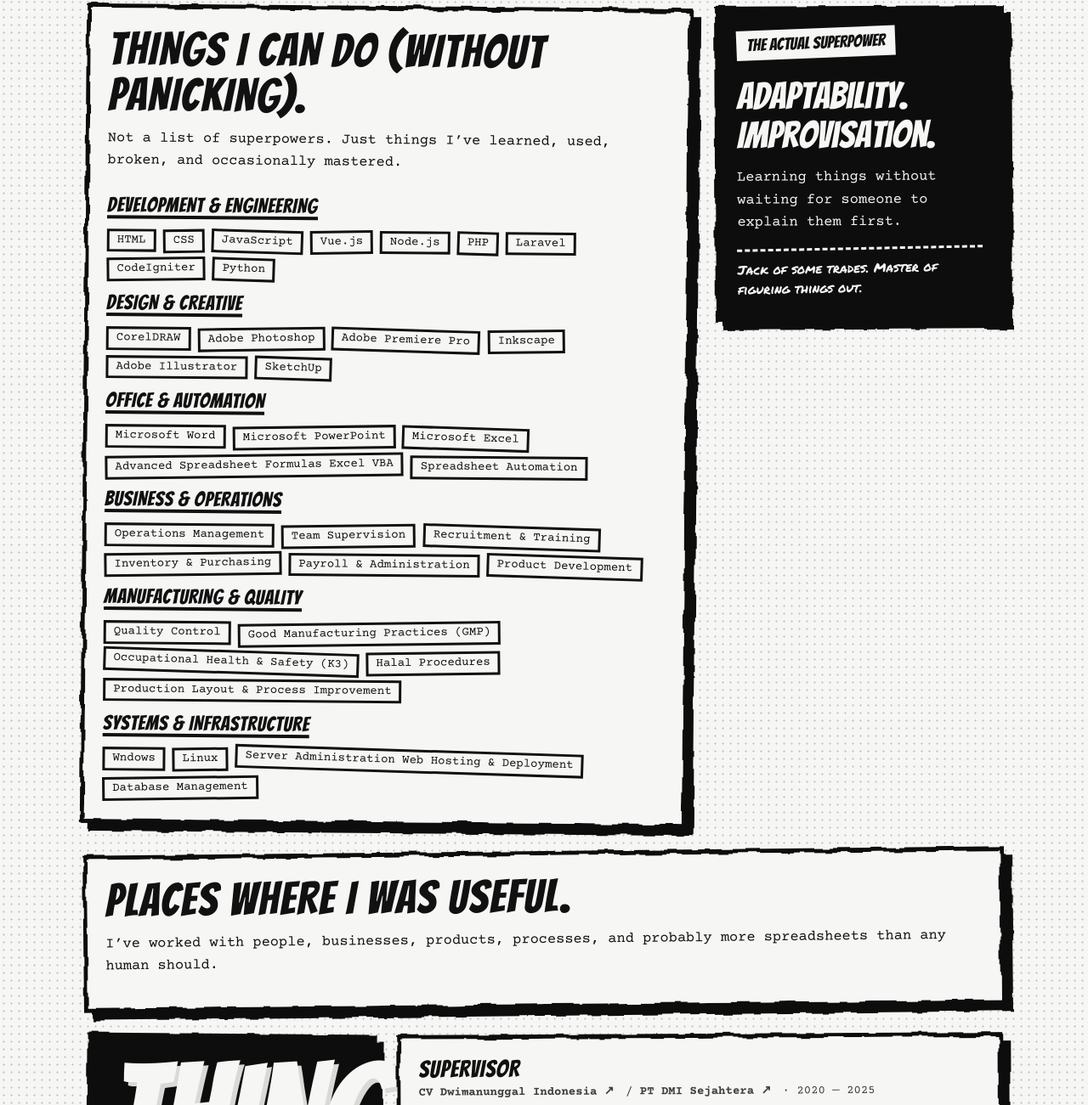
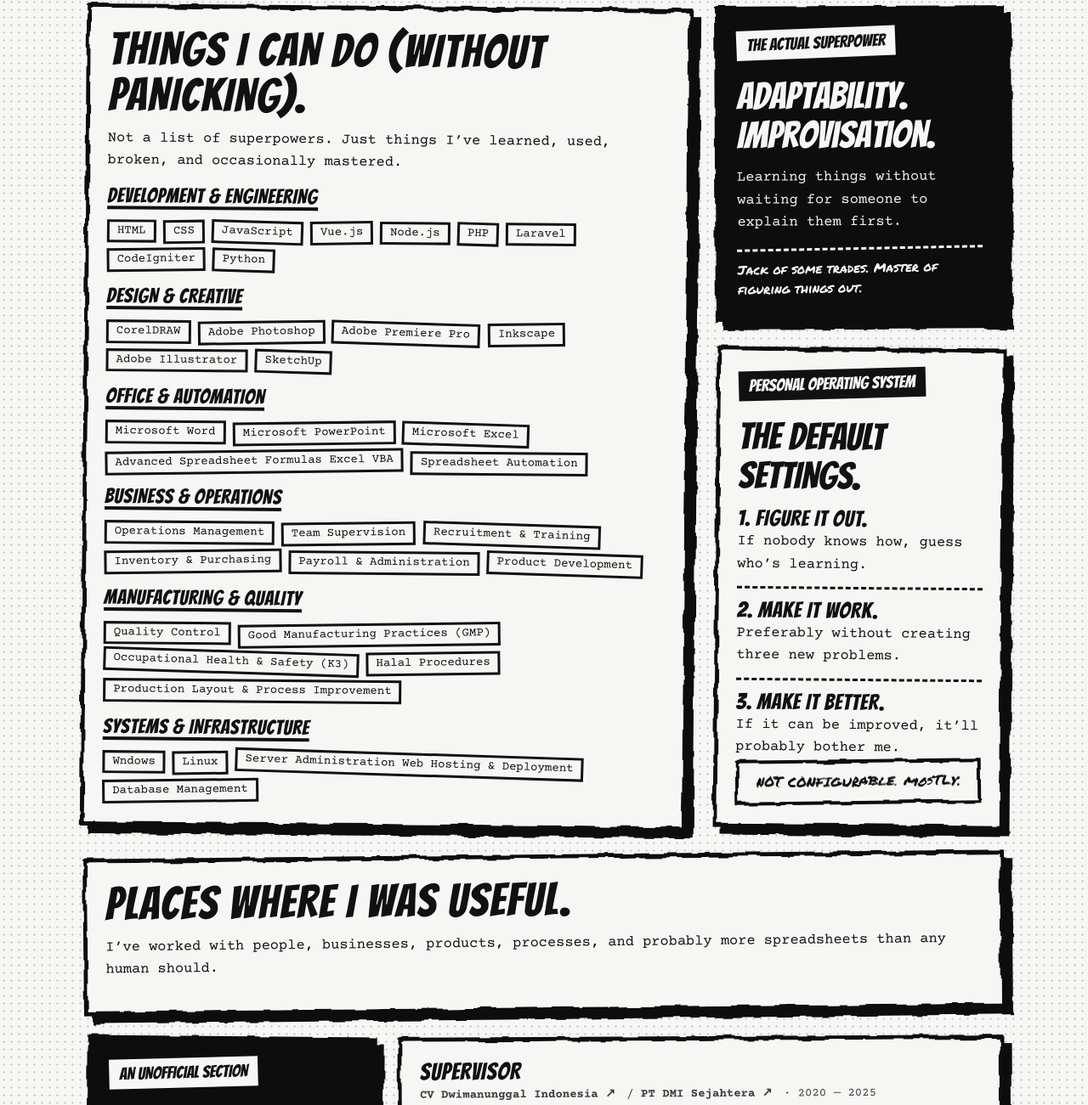
Before and after one commit to rezaction/rezaction-personal-portofolio, a plain HTML site: page index.html in a window 1280 px wide. Shown: the part 1577-2878 px from the top of the page at 85% size. Drawn offline with nearby package versions, Linux system fonts and the light colour scheme.

Commit message:
Revert "Fix website and admin theme"
This reverts commit 56dd11f06db98762344821ad195b20aadc32f070.

```diff
--- a/index.html
+++ b/index.html
@@ -68,6 +68,21 @@ a:focus-visible,.foot:focus-visible{outline:3px dashed var(--ink);outline-offset
 a.lk{color:inherit;text-decoration:none;font-weight:700;padding:0 5px;margin-left:-5px}a.lk:hover,a.lk:focus-visible{background:var(--ink);color:var(--paper)}h3 a.lk{font-weight:inherit}a.lk.ext::after{content:" ↗"}
 .btn.sm{font-size:18px;padding:4px 14px;margin-top:14px}
 .big2{font-family:Bangers,sans-serif;font-size:clamp(30px,5vw,44px);line-height:1.05;margin:8px 0 14px}
+.xcol{display:grid;grid-template-columns:repeat(2,1fr);grid-template-rows:1fr;gap:30px;align-self:stretch}
+.xf{grid-column:1/-1}
+.xb{display:flex;flex-direction:column}.xb .note{margin-top:auto}.xb ul{margin-bottom:16px}
+.sk{display:flex;flex-direction:column}
+.sk h3{margin-top:auto;align-self:flex-start}
+.sk .chips{margin-bottom:14px}.sk .chips:last-child{margin-bottom:0}
+.sidecol{display:flex;flex-direction:column;gap:30px;align-self:stretch}
+.sidecol>.box:last-child{flex:1;display:flex;flex-direction:column}
+.sidecol>.box:last-child .tag{align-self:flex-start}
+.sidecol>.box:last-child .osnote{margin-top:auto}
+.osi:last-of-type{margin-bottom:20px}
+.osi h3{font-size:26px;margin:0 0 2px}.osi p{margin:0}
+.osi+.osi{border-top:3px dashed var(--ink);padding-top:12px;margin-top:12px}
+.osnote{position:relative;font-family:'Permanent Marker',cursive;font-size:16px;text-align:center;border:4px solid var(--ink);padding:10px 12px;margin-top:20px;transform:rotate(-1.2deg);filter:url(#rough)}
+.punch{font-family:'Permanent Marker',cursive;font-size:20px;line-height:1.25;border-top:3px dashed var(--paper);padding-top:12px;margin:auto 0 0;transform:rotate(-.8deg)}
 /* footer */
 .foot{text-align:center;cursor:pointer;user-select:none;-webkit-tap-highlight-color:transparent;padding:46px 20px}
 .foot h2{font-size:clamp(40px,8vw,84px)}
@@ -85,6 +100,7 @@ a.lk{color:inherit;text-decoration:none;font-weight:700;padding:0 5px;margin-lef
 .eimg{display:block;flex:none;width:var(--ew);height:auto;margin-left:12%;transform:translateY(105%);transition:transform 1.3s cubic-bezier(.2,.8,.2,1) .25s}
 .egg.on .eimg{transform:none}
 @media(max-width:780px){
+ .xcol{grid-template-columns:1fr;grid-template-rows:none}
  body{font-size:16px}.grid{gap:26px;grid-template-columns:1fr}.nowgrid{grid-template-columns:1fr;gap:16px}.tag.corner{right:-4px;top:-14px}.s2,.s3,.s4,.s6{grid-column:1}
  .hero{grid-template-columns:1fr}.portrait{order:-1}.t1,.t2,.t3{transform:none}
 }
@@ -141,19 +157,28 @@ function projects(c){var p=c.projects||{};
 function skills(c){var s=c.skills||{};
  return '<section class="grid" id="skills"><div class="box s4 sk t2"><h2>'+esc(s.title)+'</h2>'+(s.intro?'<p>'+esc(s.intro)+'</p>':'')
  +arr(s.groups).map(function(g){return '<h3>'+esc(g.name)+'</h3><div class="chips">'+arr(g.chips).map(function(x){return '<span>'+esc(x)+'</span>'}).join('')+'</div>'}).join('')
- +'</div><div class="box s2 inv t3" style="align-self:start">'+(s.super_tag?'<span class="tag">'+esc(s.super_tag)+'</span>':'')
+ +'</div><div class="s2 sidecol"><div class="box inv t3">'+(s.super_tag?'<span class="tag">'+esc(s.super_tag)+'</span>':'')
  +(s.super_big?'<div class="big2">'+esc(s.super_big)+'</div>':'')+(s.super_text?'<p>'+esc(s.super_text)+'</p>':'')
- +(s.super_note?'<p class="note">'+esc(s.super_note)+'</p>':'')+'</div></section>'}
+ +(s.super_note?'<p class="note">'+esc(s.super_note)+'</p>':'')+'</div>'+osbox(s)+'</div></section>'}
+function osbox(s){var it=arr(s.os_items).filter(function(i){return i&&(i.title||i.text)});
+ if(!s.os_big&&!it.length)return '';
+ return '<div class="box t2">'+(s.os_tag?'<span class="tag">'+esc(s.os_tag)+'</span>':'')
+  +(s.os_big?'<div class="big2">'+esc(s.os_big)+'</div>':'')
+  +it.map(function(i,n){return '<div class="osi"><h3>'+(n+1)+'. '+esc(i.title)+'</h3>'+(i.text?'<p>'+esc(i.text)+'</p>':'')+'</div>'}).join('')
+  +(s.os_note?'<div class="osnote">'+esc(s.os_note)+'</div>':'')+'</div>'}
 
 function experience(c){var e=c.experience||{};
  var out='<section class="grid" id="experience"><div class="box s6 t1"><h2>'+esc(e.title)+'</h2>'+(e.intro?'<p>'+esc(e.intro)+'</p>':'')+'</div>';
- if(e.stat_big)out+='<div class="box s2 inv t2" style="display:flex;flex-direction:column;justify-content:center"><div class="big">'+esc(e.stat_big)+'</div><p class="mk" style="font-size:18px;margin:0">'+esc(e.stat_text)+'</p></div>';
- arr(e.jobs).forEach(function(j,i){
+ function job(j,i,cls){
   var orgs=arr(j.orgs).filter(function(o){return o&&o.name}).map(function(o){return ext(o.url,esc(o.name))}).join(' / ');
   var meta=orgs+(orgs&&j.period?' · ':'')+esc(j.period||'');
-  var size=/^s[2346]$/.test(j.size)?j.size:'s3';
-  out+='<div class="box '+size+' '+TILT[i%3]+'"><h3>'+esc(j.title)+'</h3>'+(meta?'<div class="meta">'+meta+'</div>':'')+ps(j.paragraphs)
-   +(j.list_intro?'<p style="margin-bottom:4px">'+esc(j.list_intro)+'</p>':'')+ul(j.list)+(j.note?'<p class="note">'+esc(j.note)+'</p>':'')+'</div>'});
+  return '<div class="box xb '+cls+' '+TILT[i%3]+'"><h3>'+esc(j.title)+'</h3>'+(meta?'<div class="meta">'+meta+'</div>':'')+ps(j.paragraphs)
+   +(j.list_intro?'<p style="margin-bottom:4px">'+esc(j.list_intro)+'</p>':'')+ul(j.list)+(j.note?'<p class="note">'+esc(j.note)+'</p>':'')+'</div>'}
+ var jobs=arr(e.jobs);
+ if(e.stat_big){
+  out+='<div class="box s2 inv t2" style="display:flex;flex-direction:column;justify-content:space-between">'+(e.stat_tag?'<span class="tag" style="align-self:flex-start">'+esc(e.stat_tag)+'</span>':'')+'<div class="big2">'+esc(e.stat_big)+'</div>'+ps(e.stat_paras)+(e.stat_note?'<p class="punch">'+esc(e.stat_note)+'</p>':'')+'</div>';
+  out+='<div class="s4 xcol">'+jobs.map(function(j,i){return job(j,i,/^s[23]$/.test(j.size)?'xh':'xf')}).join('')+'</div>'}
+ else jobs.forEach(function(j,i){out+=job(j,i,/^s[2346]$/.test(j.size)?j.size:'s3')});
  return out+'</section>'}
 
 function now(c){var n=c.now||{};
@@ -179,8 +204,6 @@ function eggHtml(c){var g=c.egg||{};
  +(g.line1?'<p class="mk" style="margin:12px 0 4px">'+esc(g.line1)+'</p>':'')+(g.line2?'<p class="mk" style="margin:0">'+esc(g.line2)+'</p>':'')+'</div>'}
 
 function render(c){
- var th=(c.meta&&c.meta.theme)||'light',root=document.documentElement;
- if(th==='auto')root.removeAttribute('data-theme');else root.setAttribute('data-theme',th==='dark'?'dark':'light');
  if(c.meta&&c.meta.title)document.title=c.meta.title;
  var d=document.querySelector('meta[name=description]');if(!d){d=document.createElement('meta');d.name='description';document.head.appendChild(d)}
  if(c.meta&&c.meta.description)d.content=c.meta.description;
```
Also changed, not shown: _admin/index.html (+11 -5 lines).
